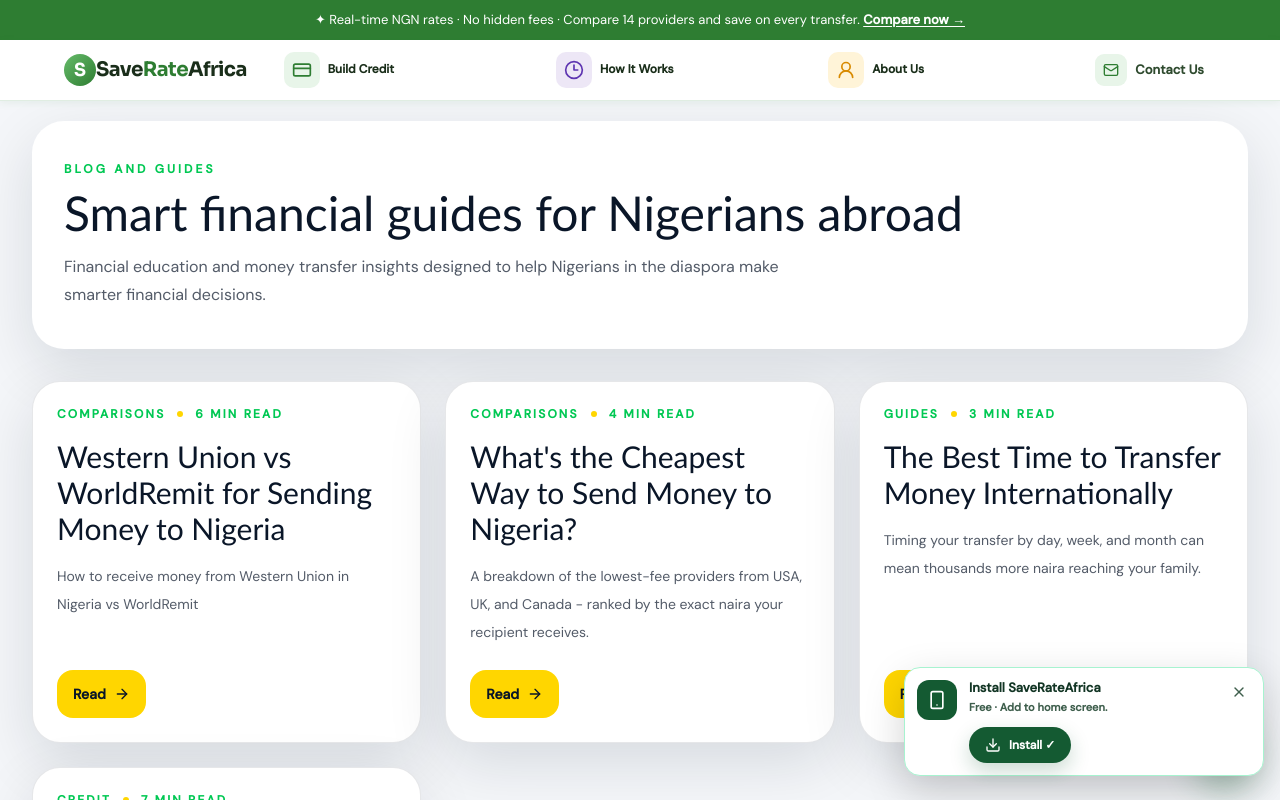
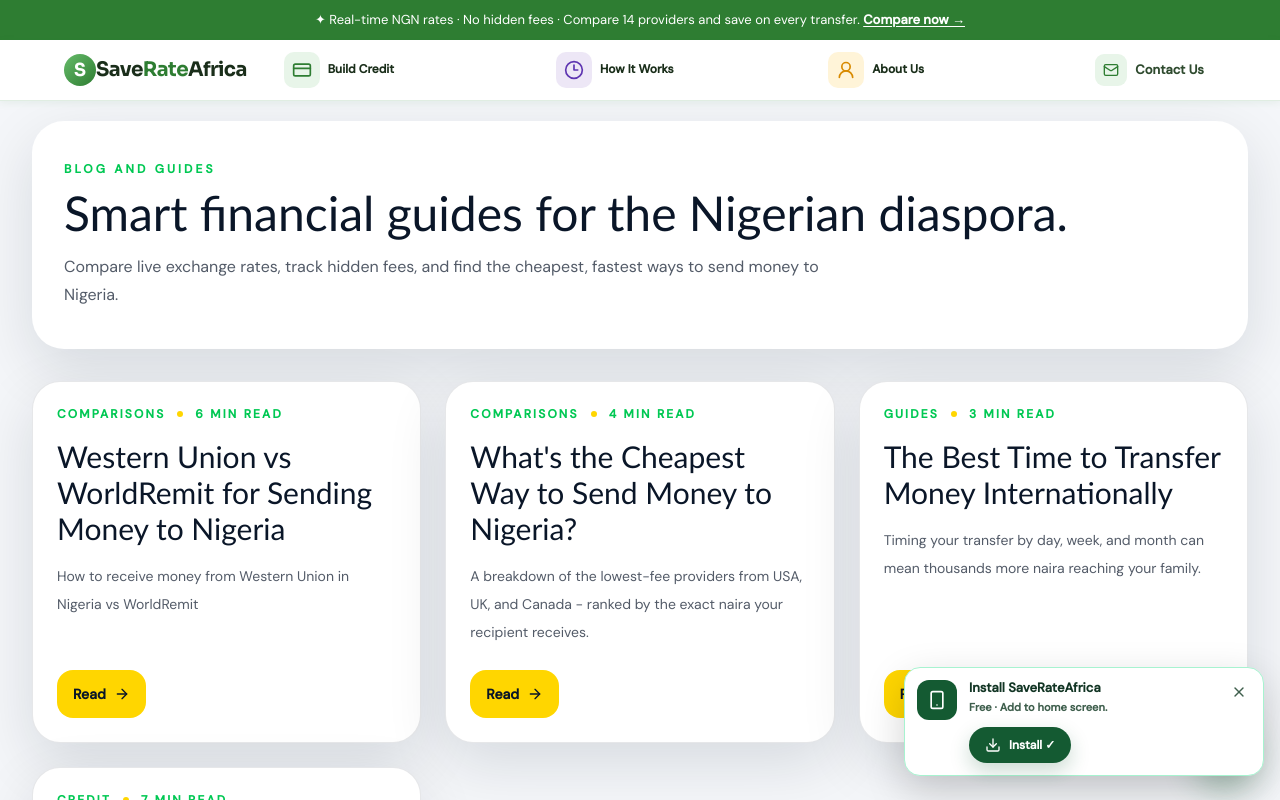
Before and after one commit to Chinenyeonukogu/SaveRateAfrica, a Next.js app: page /blog in a window 1280 px wide. Shown: the top 800 px of the page. Built offline with nearby package versions, Linux system fonts and the light colour scheme.

Commit message:
update blog page hero copy

```diff
--- a/app/blog/page.tsx
+++ b/app/blog/page.tsx
@@ -45,11 +45,11 @@ export default function BlogPage() {
               Blog and guides
             </p>
             <h1 className="mt-3 font-heading text-4xl leading-tight text-brand-navy sm:text-5xl">
-              Smart financial guides for Nigerians abroad
+              Smart financial guides for the Nigerian diaspora.
             </h1>
             <p className="mt-4 max-w-3xl text-base leading-7 text-brand-navy/70">
-              Financial education and money transfer insights designed to help
-              Nigerians in the diaspora make smarter financial decisions.
+              Compare live exchange rates, track hidden fees, and find the
+              cheapest, fastest ways to send money to Nigeria.
             </p>
           </section>
 
```
